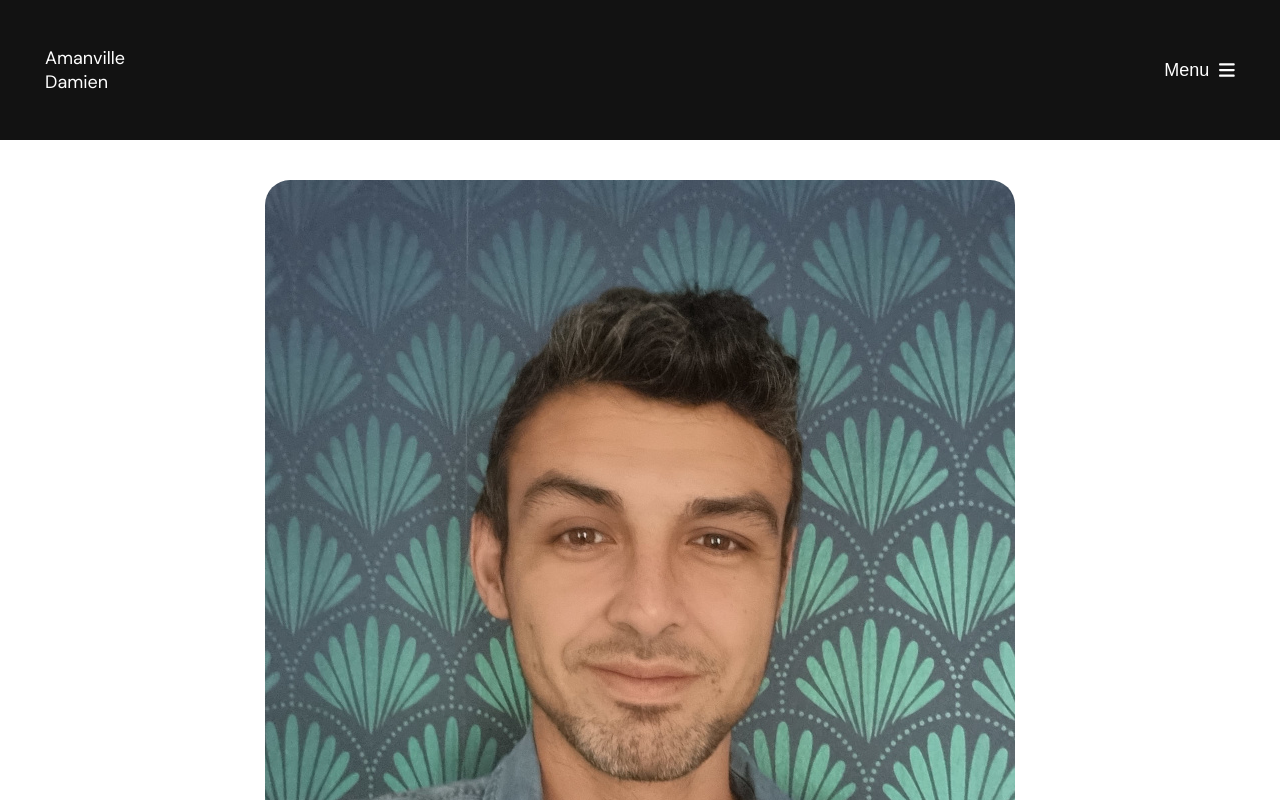
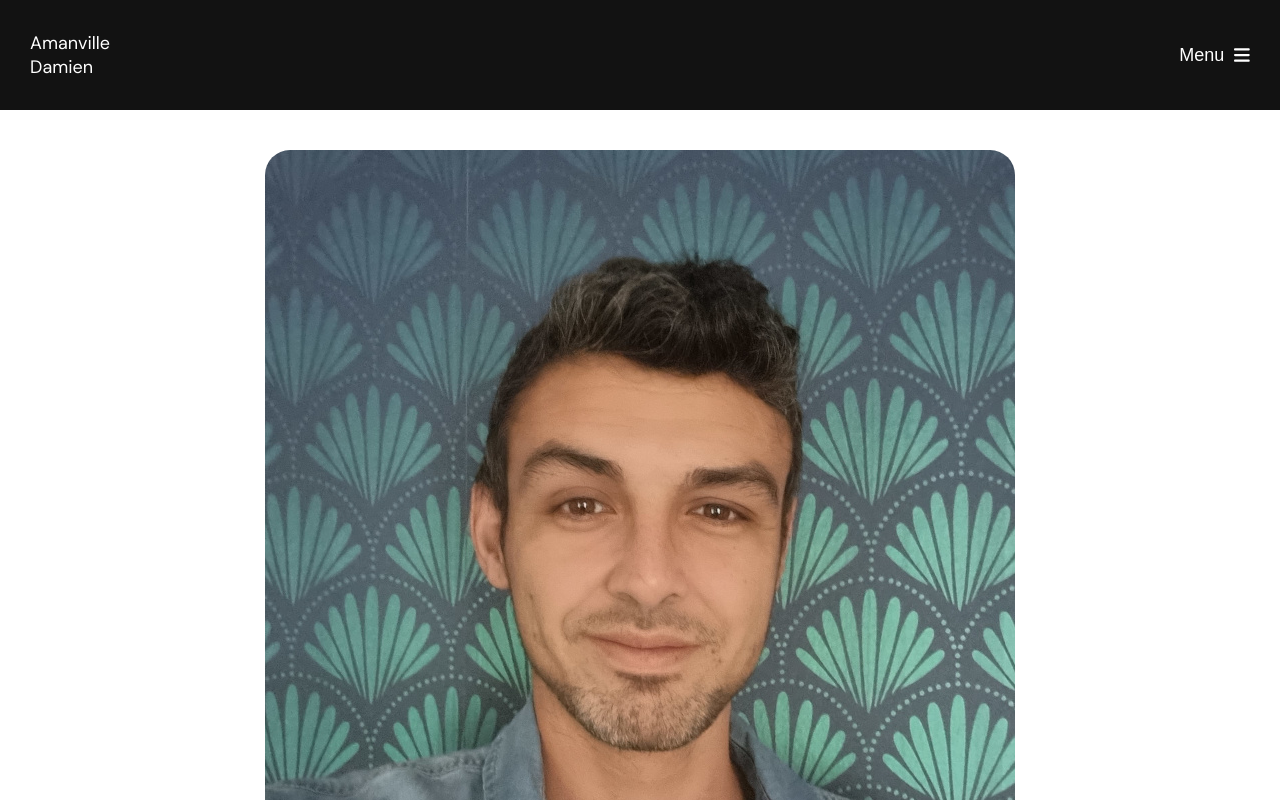
Before and after one commit to Brico97442/Amanville_Damien_Portfolio, a React (Create React App) app: page / in a window 1280 px wide. Shown: the top 800 px of the page. Built offline with nearby package versions, Linux system fonts and the light colour scheme.

Commit message:
edit link of sidemodal

```diff
--- a/src/components/Sidemodal.jsx
+++ b/src/components/Sidemodal.jsx
@@ -19,9 +19,6 @@ function Sidemodal({ isOpen, closeModal }) {
           <NavLink className="nav-link" to="/Projects" onClick={closeModal}>
             PROJETS
           </NavLink>
-          <a className="nav-link" href="#skills" onClick={closeModal}>
-            COMPETENCES
-          </a>
           <NavLink className="nav-link" to="/Contact" onClick={closeModal}>
             CONTACT
           </NavLink>
--- a/src/styles/index.css
+++ b/src/styles/index.css
@@ -27,7 +27,7 @@ header nav {
   align-items: center;
   justify-content: space-between;
   font-size: 18px;
-  padding: 45px;
+  padding: 30px;
 }
 header nav button {
   display: flex;
@@ -53,7 +53,7 @@ header nav button.nav-link:hover {
   background-color: #bcbcbc;
   position: absolute;
   z-index: 200;
-  top: -140px;
+  top: 0;
   right: 0;
   width: 100%;
   height: 100%;
@@ -433,9 +433,9 @@ video:not(:hover) {
   flex-direction: column;
   text-align: center;
   position: relative;
-  margin-top: 140px;
   min-height: 100vh;
   width: 100%;
+  padding-top: 110px;
 }
 
 main {
--- a/src/styles/sass/header.scss
+++ b/src/styles/sass/header.scss
@@ -16,7 +16,7 @@ header {
     align-items: center;
     justify-content: space-between;
     font-size: 18px;
-    padding: 45px;
+    padding: 30px;
     button {
       display: flex;
       align-items: center;
--- a/src/styles/sass/index.scss
+++ b/src/styles/sass/index.scss
@@ -13,11 +13,10 @@
   flex-direction: column;
   text-align: center;
   position: relative;
-  margin-top: 140px;
   min-height: 100vh;
   width: 100%;
+  padding-top: 110px;
 }
-
 main {
   max-width: 1440px;
 }
--- a/src/styles/sass/sidemodal.scss
+++ b/src/styles/sass/sidemodal.scss
@@ -6,7 +6,7 @@
   background-color: #bcbcbc;
   position: absolute;
   z-index: 200;
-  top: -140px;
+  top: 0;
   right: 0;
   width: 100%;
   height: 100%;
```
Also changed, not shown: 1 other file (tests, documents, lock files or other folders).
